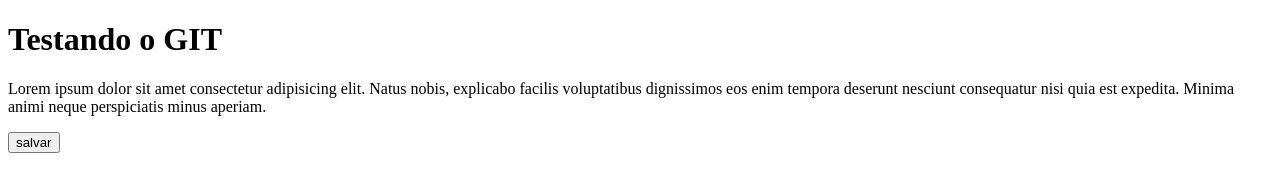
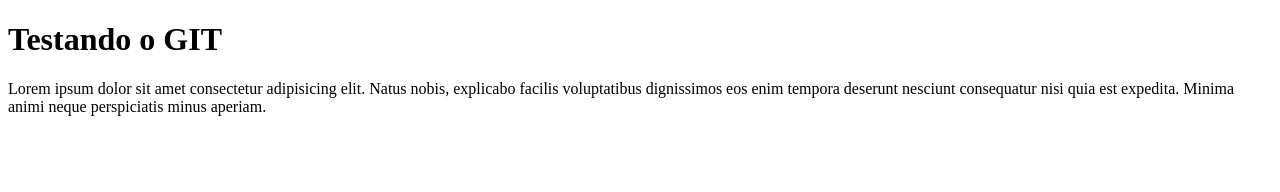
Before and after one commit to marcelooliveiramendes/aula-mfx, a plain HTML site: page index.html in a window 1280 px wide. Drawn offline with Linux system fonts and the light colour scheme.

Commit message:
removido botao

```diff
--- a/index.html
+++ b/index.html
@@ -9,6 +9,5 @@
     <h1>Testando o GIT</h1>
     <p>Lorem ipsum dolor sit amet consectetur adipisicing elit. Natus nobis, explicabo facilis voluptatibus dignissimos eos enim tempora deserunt nesciunt consequatur nisi quia est expedita. Minima animi neque perspiciatis minus aperiam.</p>
 
-    <button>salvar</button>
 </body>
 </html>
```
